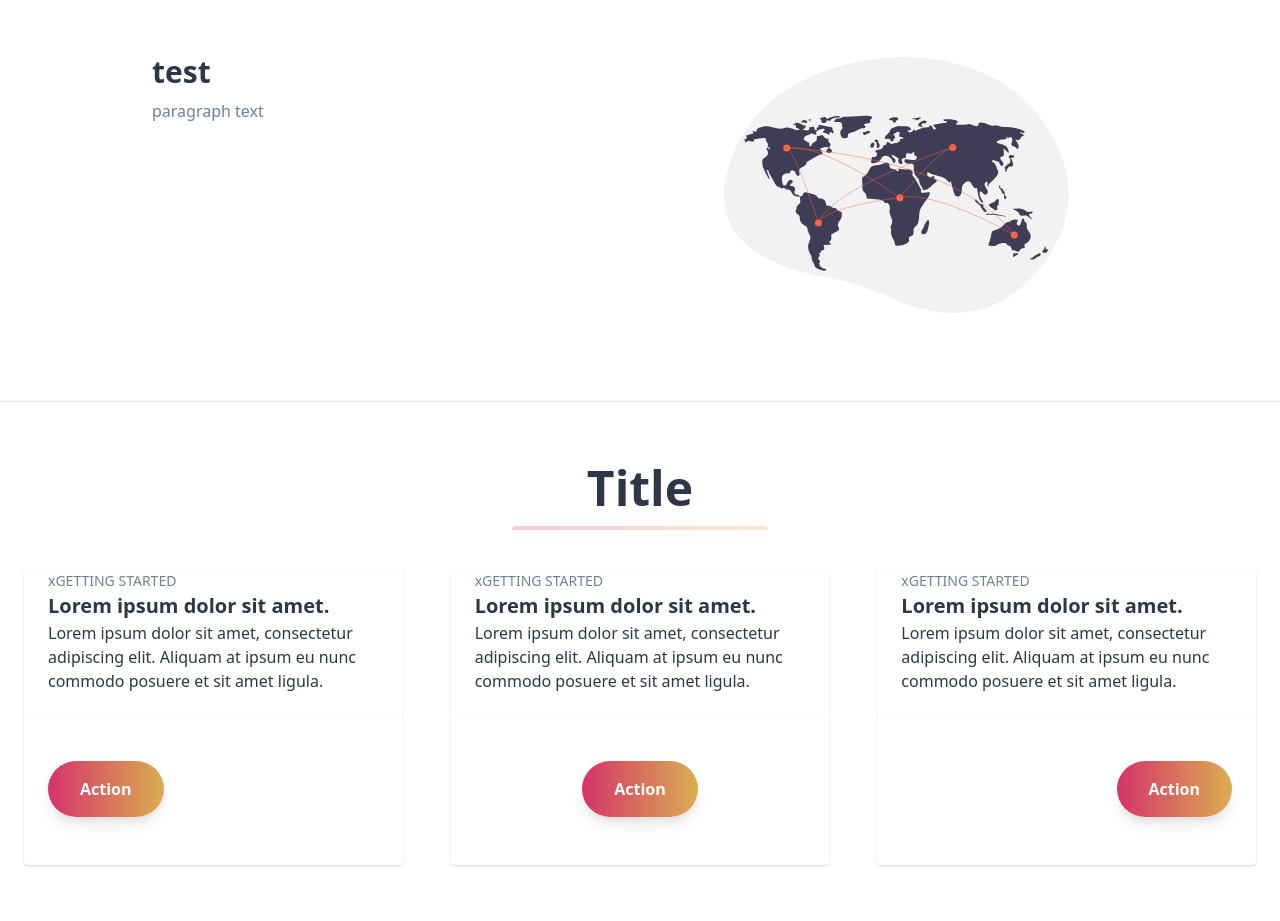
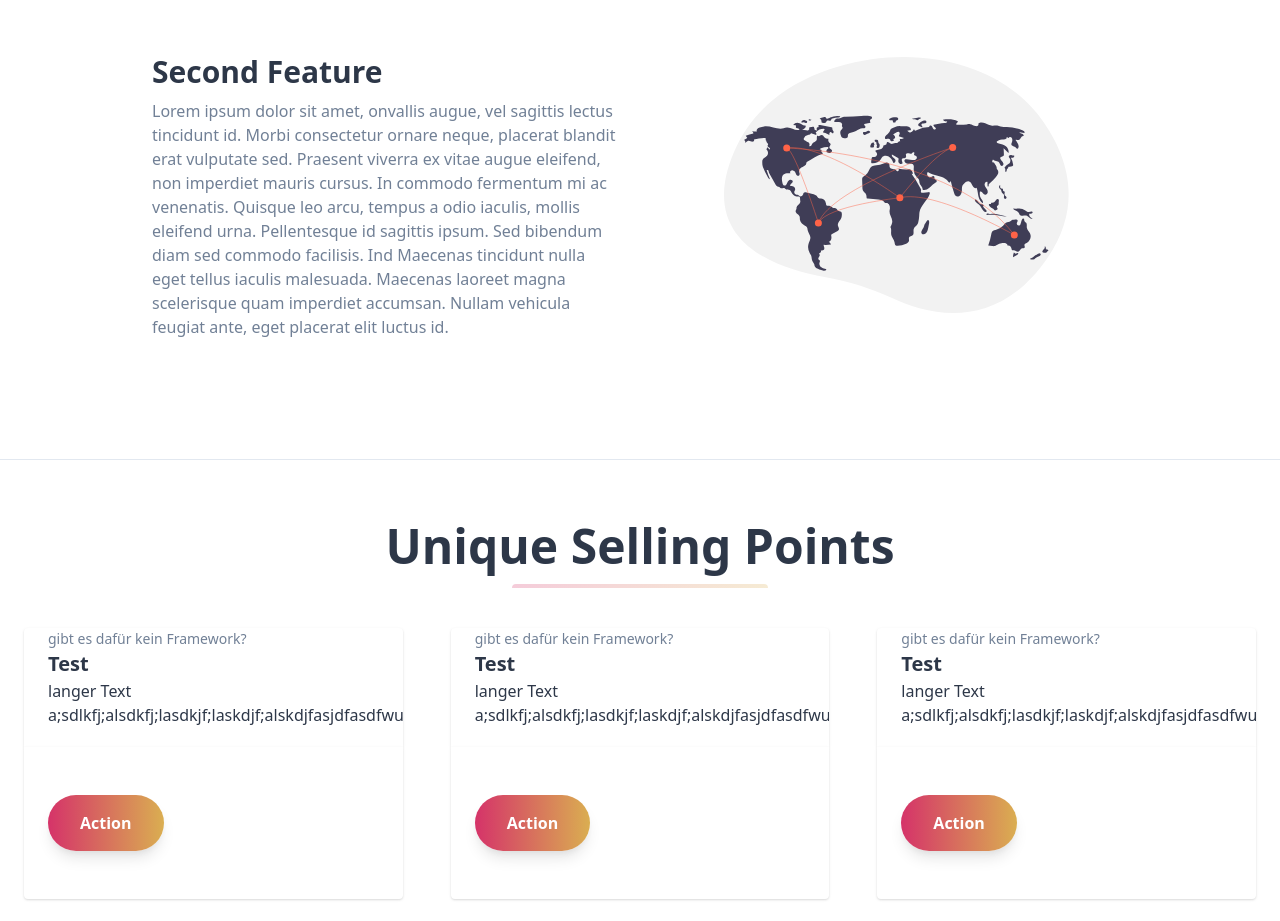
Before and after one commit to Helfer-Portal/helponspot-client, a React (Create React App) app: page / in a window 1280 px wide. Shown: the part 1171-2092 px from the top of the page. Built offline with nearby package versions, Linux system fonts and the light colour scheme.

Commit message:
Split Data and Tags
to make it more easy to add text

```diff
--- a/src/features/landing-page/components/Usps.js
+++ b/src/features/landing-page/components/Usps.js
@@ -1,86 +1,81 @@
 import React from "react";
 // import "../../App.css";
 
+const sectionTitle = "Unique Selling Points";
+
+const data = [
+  {
+    title: "Test",
+    subTitle: "gibt es dafür kein Framework?",
+    paragraph:
+      "langer Text a;sdlkfj;alsdkfj;lasdkjf;laskdjf;alskdjfasjdfasdfwuiedfhqwiuyerfiuqhrwgiauwehrfiuwehigofuqwhreiuhgqiuehtiuqwe"
+  },
+  {
+    title: "Test",
+    subTitle: "gibt es dafür kein Framework?",
+    paragraph:
+      "langer Text a;sdlkfj;alsdkfj;lasdkjf;laskdjf;alskdjfasjdfasdfwuiedfhqwiuyerfiuqhrwgiauwehrfiuwehigofuqwhreiuhgqiuehtiuqwe"
+  },
+  {
+    title: "Test",
+    subTitle: "gibt es dafür kein Framework?",
+    paragraph:
+      "langer Text a;sdlkfj;alsdkfj;lasdkjf;laskdjf;alskdjfasjdfasdfwuiedfhqwiuyerfiuqhrwgiauwehrfiuwehigofuqwhreiuhgqiuehtiuqwe"
+  }
+];
+
+/** returns the unique selling point component */
 export default function Usps() {
+  const defaultCallback = () => {
+    alert("pressed");
+  };
+
+  /** returns a single USP Card, to split up data and style / tags */
+  const createUspCard = (title, subTitle, paragraph, callback) => {
     return (
-        <div className="Usps">
-        <section className="bg-white border-b py-8">
-
-            <div className="container mx-auto flex flex-wrap pt-4 pb-12">
-
-                <h1 className="w-full my-2 text-5xl font-bold leading-tight text-center text-gray-800">Title</h1>
-                <div className="w-full mb-4">
-                    <div className="h-1 mx-auto gradient w-64 opacity-25 my-0 py-0 rounded-t"></div>
-                </div>
-
       <div className="w-full md:w-1/3 p-6 flex flex-col flex-grow flex-shrink">
         <div className="flex-1 bg-white rounded-t rounded-b-none overflow-hidden shadow">
-                        <a href="#" className="flex flex-wrap no-underline hover:no-underline">
-                            <p className="w-full text-gray-600 text-xs md:text-sm px-6">xGETTING STARTED</p>
-                            <div className="w-full font-bold text-xl text-gray-800 px-6">Lorem ipsum dolor sit amet.
+          <a
+            href="#"
+            className="flex flex-wrap no-underline hover:no-underline"
+          >
+            <p className="w-full text-gray-600 text-xs md:text-sm px-6">
+              {subTitle}
+            </p>
+            <div className="w-full font-bold text-xl text-gray-800 px-6">
+              {title}
             </div>
-                            <p className="text-gray-800 text-base px-6 mb-5">
-                                Lorem ipsum dolor sit amet, consectetur adipiscing elit. Aliquam at ipsum eu nunc
-                                commodo posuere et sit amet ligula.
-                            </p>
+            <p className="text-gray-800 text-base px-6 mb-5">{paragraph}</p>
           </a>
         </div>
         <div className="flex-none mt-auto bg-white rounded-b rounded-t-none overflow-hidden shadow p-6">
           <div className="flex items-center justify-start">
             <button
-                                className="mx-auto lg:mx-0 hover:underline gradient text-white font-bold rounded-full my-6 py-4 px-8 shadow-lg">Action
+              onClick={callback}
+              className="mx-auto lg:mx-0 hover:underline gradient text-white font-bold rounded-full my-6 py-4 px-8 shadow-lg"
+            >
+              Action
             </button>
           </div>
         </div>
       </div>
-
-
-                <div className="w-full md:w-1/3 p-6 flex flex-col flex-grow flex-shrink">
-                    <div className="flex-1 bg-white rounded-t rounded-b-none overflow-hidden shadow">
-                        <a href="#" className="flex flex-wrap no-underline hover:no-underline">
-                            <p className="w-full text-gray-600 text-xs md:text-sm px-6">xGETTING STARTED</p>
-                            <div className="w-full font-bold text-xl text-gray-800 px-6">Lorem ipsum dolor sit amet.
-                            </div>
-                            <p className="text-gray-800 text-base px-6 mb-5">
-                                Lorem ipsum dolor sit amet, consectetur adipiscing elit. Aliquam at ipsum eu nunc
-                                commodo posuere et sit amet ligula.
-                            </p>
-                        </a>
-                    </div>
-                    <div className="flex-none mt-auto bg-white rounded-b rounded-t-none overflow-hidden shadow p-6">
-                        <div className="flex items-center justify-center">
-                            <button
-                                className="mx-auto lg:mx-0 hover:underline gradient text-white font-bold rounded-full my-6 py-4 px-8 shadow-lg">Action
-                            </button>
-                        </div>
-                    </div>
+    );
+  };
+  return (
+    <div className="Usps">
+      <section className="bg-white border-b py-8">
+        <div className="container mx-auto flex flex-wrap pt-4 pb-12">
+          <h1 className="w-full my-2 text-5xl font-bold leading-tight text-center text-gray-800">
+            {sectionTitle}
+          </h1>
+          <div className="w-full mb-4">
+            <div className="h-1 mx-auto gradient w-64 opacity-25 my-0 py-0 rounded-t"></div>
           </div>
 
-
-                <div className="w-full md:w-1/3 p-6 flex flex-col flex-grow flex-shrink">
-                    <div className="flex-1 bg-white rounded-t rounded-b-none overflow-hidden shadow">
-                        <a href="#" className="flex flex-wrap no-underline hover:no-underline">
-                            <p className="w-full text-gray-600 text-xs md:text-sm px-6">xGETTING STARTED</p>
-                            <div className="w-full font-bold text-xl text-gray-800 px-6">Lorem ipsum dolor sit amet.
+          {data.map(el => {
+            return createUspCard(el.title, el.subTitle, el.paragraph, defaultCallback);
+          })}
         </div>
-                            <p className="text-gray-800 text-base px-6 mb-5">
-                                Lorem ipsum dolor sit amet, consectetur adipiscing elit. Aliquam at ipsum eu nunc
-                                commodo posuere et sit amet ligula.
-                            </p>
-                        </a>
-                    </div>
-                    <div className="flex-none mt-auto bg-white rounded-b rounded-t-none overflow-hidden shadow p-6">
-                        <div className="flex items-center justify-end">
-                            <button
-                                className="mx-auto lg:mx-0 hover:underline gradient text-white font-bold rounded-full my-6 py-4 px-8 shadow-lg">Action
-                            </button>
-                        </div>
-                    </div>
-                </div>
-
-
-            </div>
-
       </section>
     </div>
   );
--- a/src/features/landing-page/components/text-illu-view.js
+++ b/src/features/landing-page/components/text-illu-view.js
@@ -1,6 +1,23 @@
 import React from "react";
 import SingleTextIlluView from "./single-text-illy";
 // import "./App.css";
+
+const data = [
+  {
+    title: "First Feature ",
+    p:
+      "Lorem ipsum dolor sit amet, consectetur adipiscing elit. Praesent dui est, feugiat id purus eu, interdum pretium nisi. Vivamus vestibulum convallis augue, vel sagittis lectus tincidunt id. Morbi consectetur ornare neque, placerat blandit erat vulputate sed. Praesent viverra ex vitae augue eleifend, non imperdiet mauris cursus. In commodo fermentum mi ac venenatis. Quisque leo arcu, , eget placerat elit luctus id.",
+    illustration: SVG1,
+    right: false
+  },
+  {
+    title: "Second Feature ",
+    p:
+      "Lorem ipsum dolor sit amet, onvallis augue, vel sagittis lectus tincidunt id. Morbi consectetur ornare neque, placerat blandit erat vulputate sed. Praesent viverra ex vitae augue eleifend, non imperdiet mauris cursus. In commodo fermentum mi ac venenatis. Quisque leo arcu, tempus a odio iaculis, mollis eleifend urna. Pellentesque id sagittis ipsum. Sed bibendum diam sed commodo facilisis. Ind Maecenas tincidunt nulla eget tellus iaculis malesuada. Maecenas laoreet magna scelerisque quam imperdiet accumsan. Nullam vehicula feugiat ante, eget placerat elit luctus id.",
+    illustration: SVG2,
+    right: true
+  }
+];
 
 export default function TextIlluView() {
   return (
@@ -51,18 +68,17 @@ export default function TextIlluView() {
           <div class="w-full mb-4">
             <div class="h-1 mx-auto gradient w-64 opacity-25 my-0 py-0 rounded-t"></div>
           </div>
-          <SingleTextIlluView
-            title={"test"}
-            p={"paragraph text"}
-            illustration={SVG1()}
-            right={false}
-          />
-          <SingleTextIlluView
-            title={"test"}
-            p={"paragraph text"}
-            illustration={SVG2()}
-            right={true}
-          />
+
+          {data.map(el => {
+            return (
+              <SingleTextIlluView
+                title={el.title}
+                p={el.p}
+                illustration={el.illustration()}
+                right={el.right}
+              />
+            );
+          })}
         </div>
       </section>
     </div>
```
Lines whose indentation alone changed are shown as unchanged.
